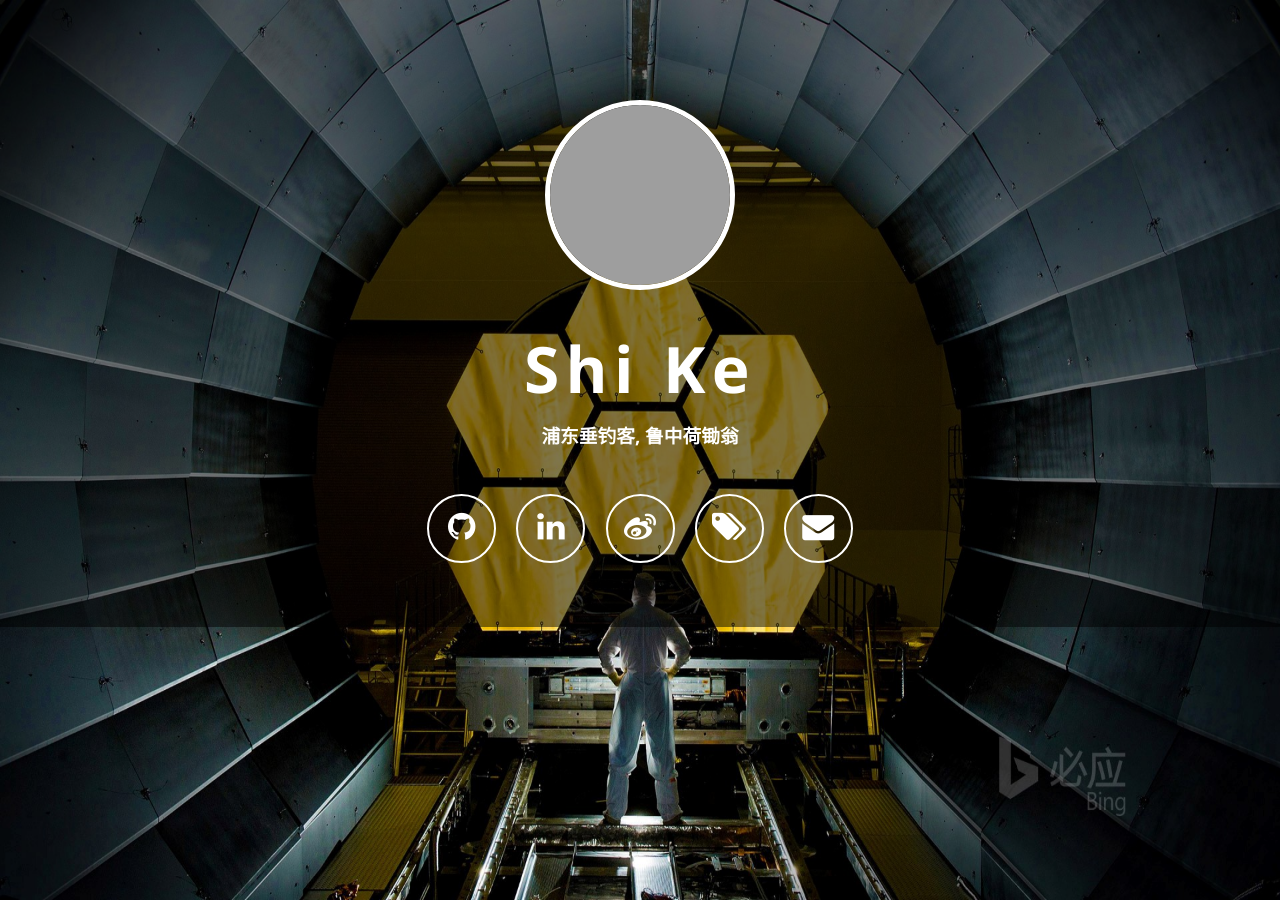
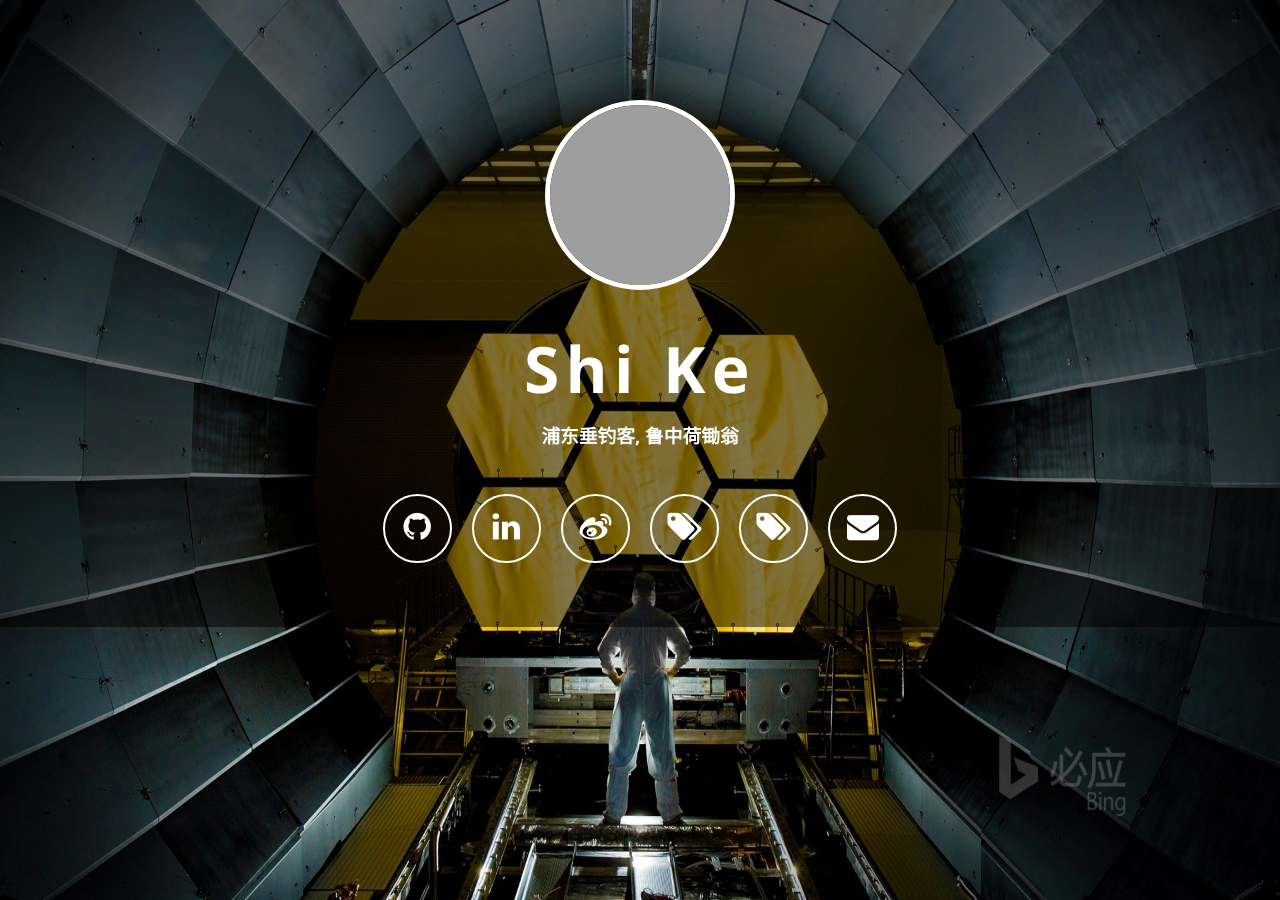
Before and after one commit to shike021/shike021.github.io, a Jekyll site: the page built from index.html, in a window 1280 px wide. Built offline with Jekyll 4.4.1, drawn with Linux system fonts in a browser that asks for light colours; nearby versions of some CDN libraries; comment, search, counter and statistics services are not loaded; grey boxes are pictures that could not be loaded.

Commit message:
Update index.html

```diff
--- a/index.html
+++ b/index.html
@@ -118,7 +118,10 @@ var _hmt = _hmt || [];
                     {% endif %}
 
                     {% if site.blog_url %}
-                    <li><a class="fa fa-2x fa-tags" href="{{ site.baseurl }}{{ site.blog_url }}"><span class="description">Blog</span></a></li>
+                    <li><a class="fa fa-2x fa-tags" href="http://shike021.com"><span class="description">Blog</span></a></li>
+                    {% endif %}
+                    {% if site.blog_url %}
+                    <li><a class="fa fa-2x fa-tags" href="http://liangheliuyu.cn"><span class="description">Fav</span></a></li>
                     {% endif %}
 
                     {% if site.email %}
```
